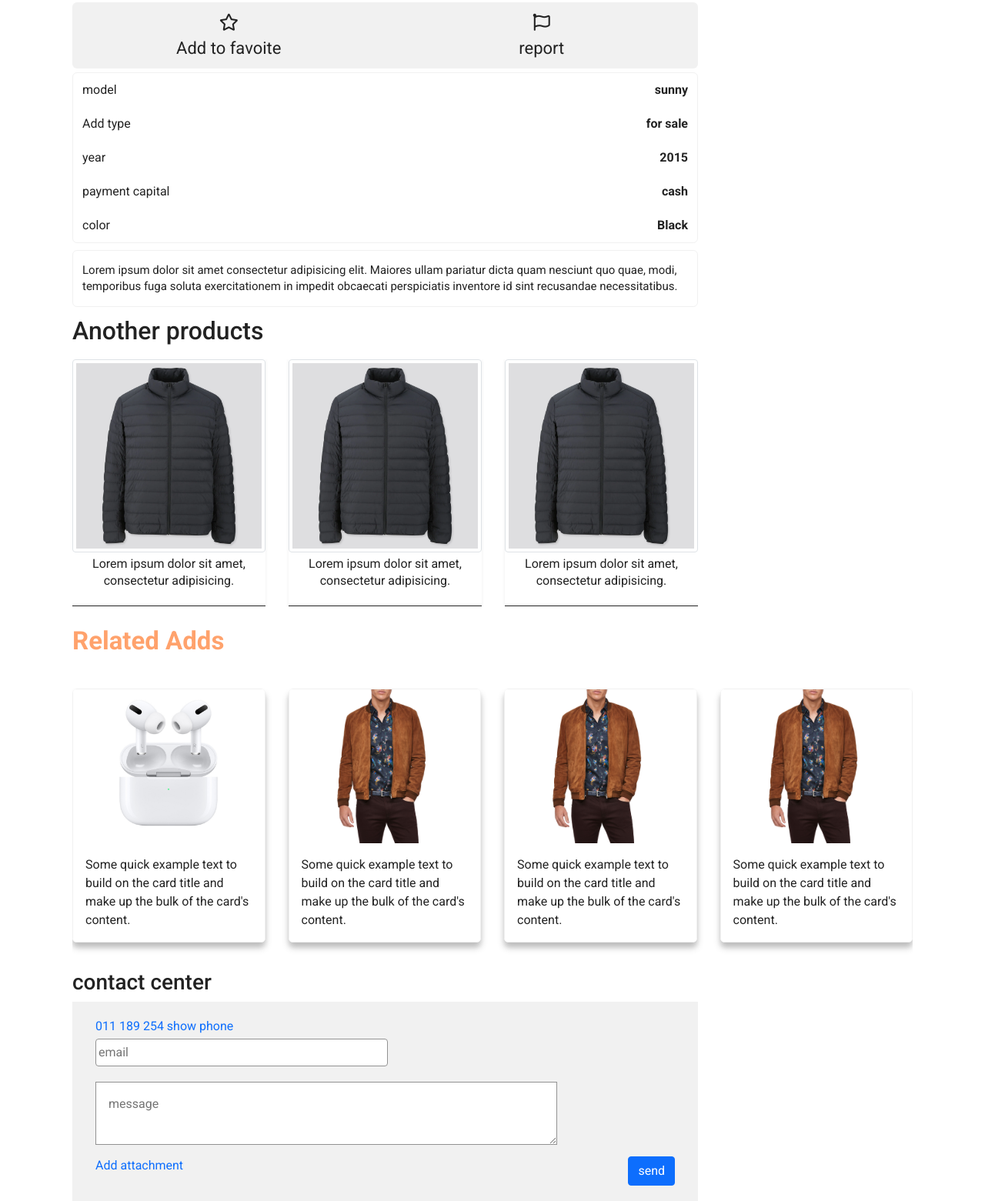
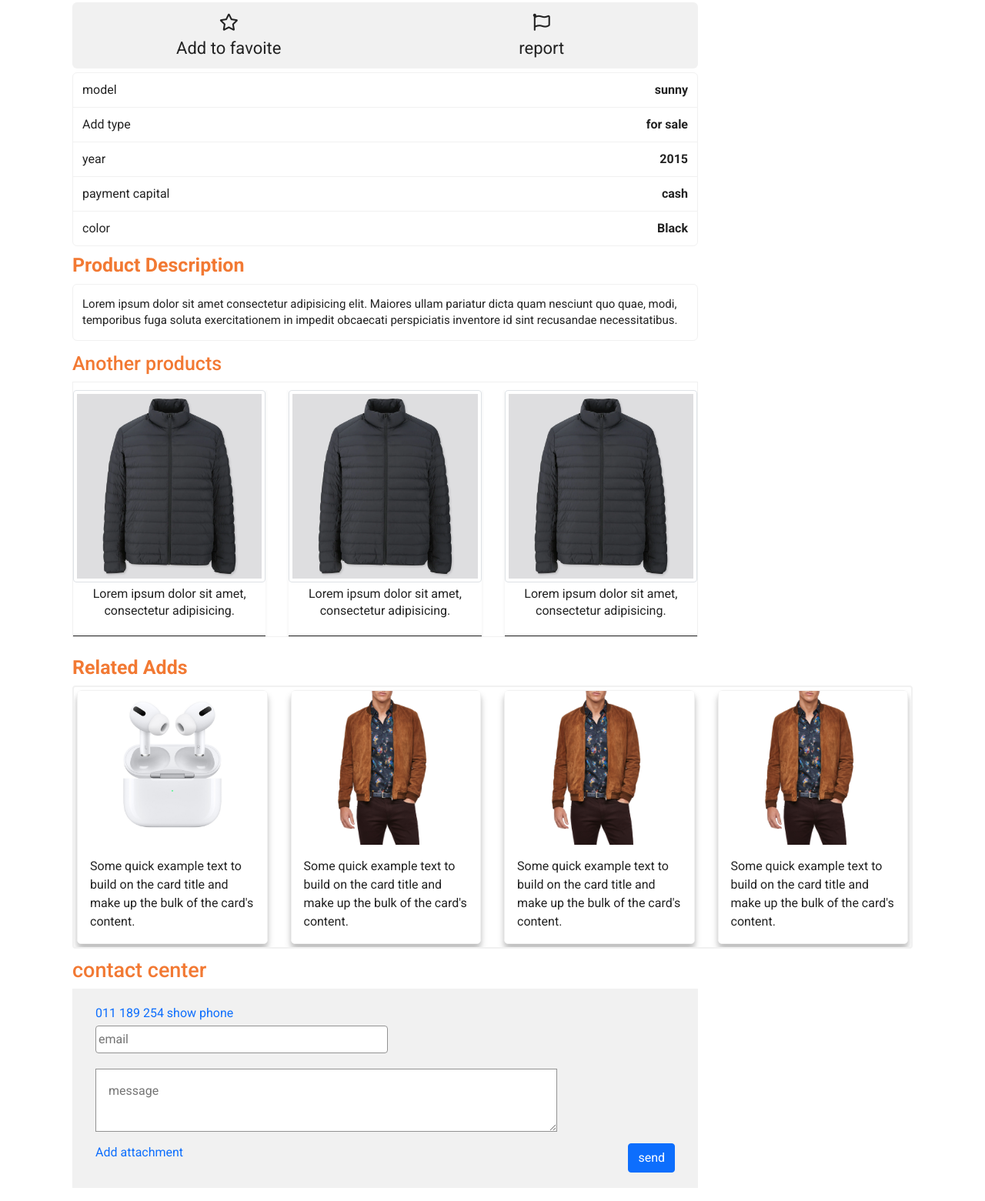
Before and after one commit to youssef-ahmed-Devlogs/OLX_CLONE, a website: page pages/AdDetails.html in a window 1280 px wide. Shown: the part 623-2184 px from the top of the page at 77% size. Drawn offline with nearby package versions, Linux system fonts and the light colour scheme.

```diff
--- a/assets/sass/AdDetails.scss
+++ b/assets/sass/AdDetails.scss
@@ -63,29 +63,34 @@
     justify-content: space-between;
   }
 }
-
+.product-info ul li {
+  border-bottom: 1px solid $light;
+}
+.product-info ul li:last-of-type {
+  border-bottom: 0;
+}
 .product-desc {
   font-size: 15px;
   line-height: 1.4;
   padding: 15px 12px;
-
   border: 1px solid $light;
   margin-top: 9px;
   border-radius: 6px;
   border-radius: 6px;
   margin-bottom: 12px;
 }
-
+.product_description {
+  color: $secondary-orange;
+  font-size: 14px;
+}
 .send-message,
 .calling {
   display: flex;
   align-items: center;
-  margin: 0 4px;
   padding: 12px 15px;
   background-color: $secondary-orange;
   color: white;
   font-weight: bold;
-  width: 250px;
 
   .text {
     padding-left: 4px;
@@ -96,6 +101,7 @@
 }
 .another-addOfUser {
   padding-top: 10px;
+  border: 1px solid $light;
 }
 .user-item-1 {
   border-bottom: 1px solid;
@@ -111,11 +117,11 @@
   padding: 4px 3px;
   line-height: 1.4;
 }
-.related {
+h2.title_related {
   padding-top: 25px;
-  font-size: 33px;
   font-weight: bold;
-  color: $secondary-orange;
+  color: $primary-orange;
+  font-size: 25px;
 }
 .related-card-1 {
   box-shadow: 0 7px 10px rgba(0, 0, 0, 0.19), 0 6px 6px rgba(0, 0, 0, 0.1);
@@ -142,24 +148,12 @@
 
 .important-tips {
   padding: 25px 7px;
-  width: 250px;
   max-width: 400px;
   height: auto;
   margin-top: 10px;
   background-color: $light;
   color: $secondary-orange;
 
-  h3 {
-    font-size: 17px;
-    color: $secondary-orange !important;
-  }
-
-  .another-product_title {
-    color: $secondary-orange;
-    font-size: 25px;
-    margin-top: 15px;
-    color: wheat;
-  }
   ul {
     list-style: none;
   }
@@ -173,9 +167,15 @@
 }
 .swiper.last-one {
   width: 100%;
-  height: 400px;
+  border: 2px solid $light;
+  padding: 4px;
+  border-radius: 4px;
 }
-
+.another-product_title {
+  color: $primary-orange;
+  font-size: 25px;
+  margin-top: 15px;
+}
 .swiper-slide {
   display: flex;
   justify-content: center;
@@ -231,3 +231,15 @@
   display: flex;
   justify-content: space-between;
 }
+
+.product__desc .product_description {
+  font-weight: bold;
+  color: $primary-orange;
+  font-size: 25px;
+  padding-top: 10px;
+}
+.contact_title {
+  padding-top: 12px;
+  color: $primary-orange;
+  font-size: 27px;
+}
--- a/pages/AdDetails.html
+++ b/pages/AdDetails.html
@@ -231,6 +231,9 @@
                       </li>
                     </ul>
                   </div>
+                  <div class="product__desc">
+                    <h2 class="product_description">Product Description</h2>
+                  </div>
                   <div class="product-desc">
                     Lorem ipsum dolor sit amet consectetur adipisicing elit.
                     Maiores ullam pariatur dicta quam nesciunt quo quae, modi,
@@ -352,7 +355,9 @@
               </div>
             </div>
 
-            <h2 class="related">Related Adds</h2>
+            <div class="related_title">
+              <h2 class="title_related">Related Adds</h2>
+            </div>
             <!-- row of the related add (the last one) -->
             <div class="swiper last-one">
               <div class="swiper-wrapper">
@@ -468,7 +473,7 @@
         <div class="container">
           <div class="row">
             <div class="col-md-9 col-12">
-              <h3>contact center</h3>
+              <h3 class="contact_title">contact center</h3>
               <div class="form-content">
                 <div class="phone">
                   <!-- icom -->
```
Also changed, not shown: assets/css/AdDetails.css.
